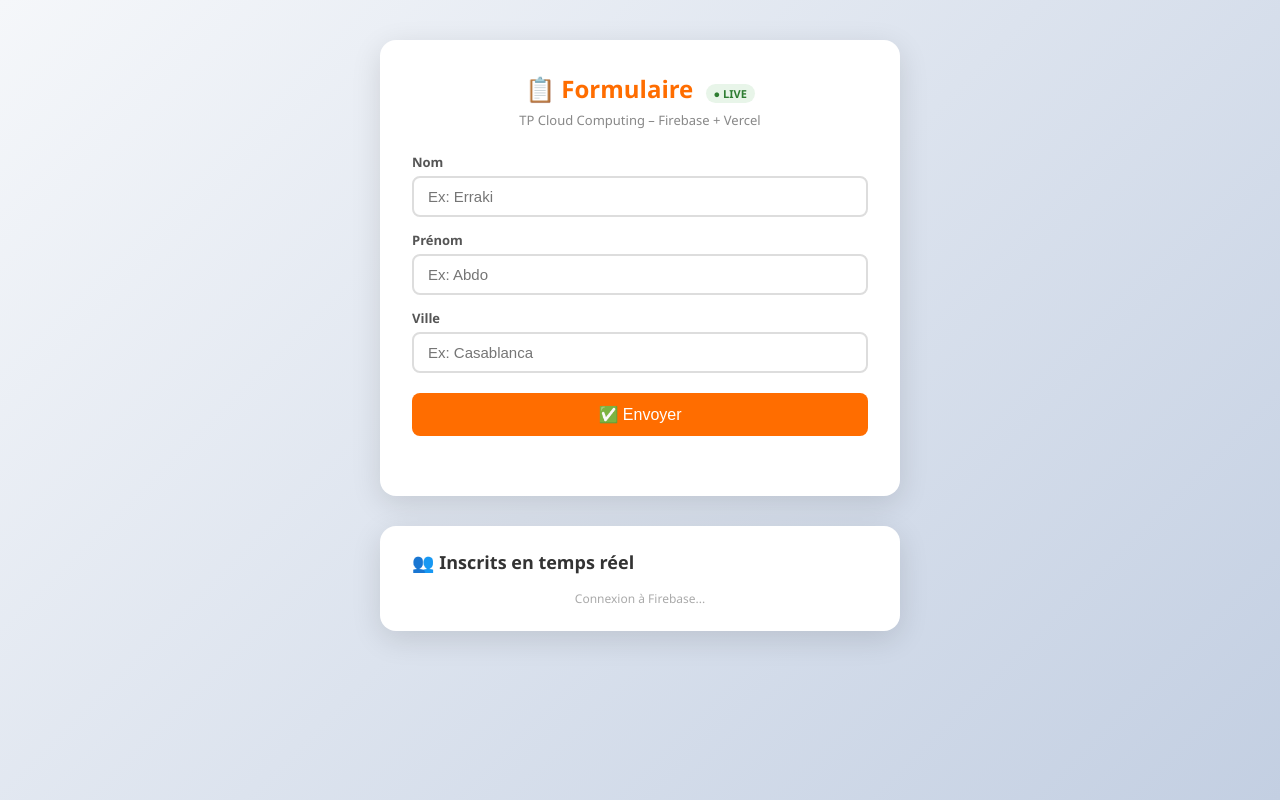
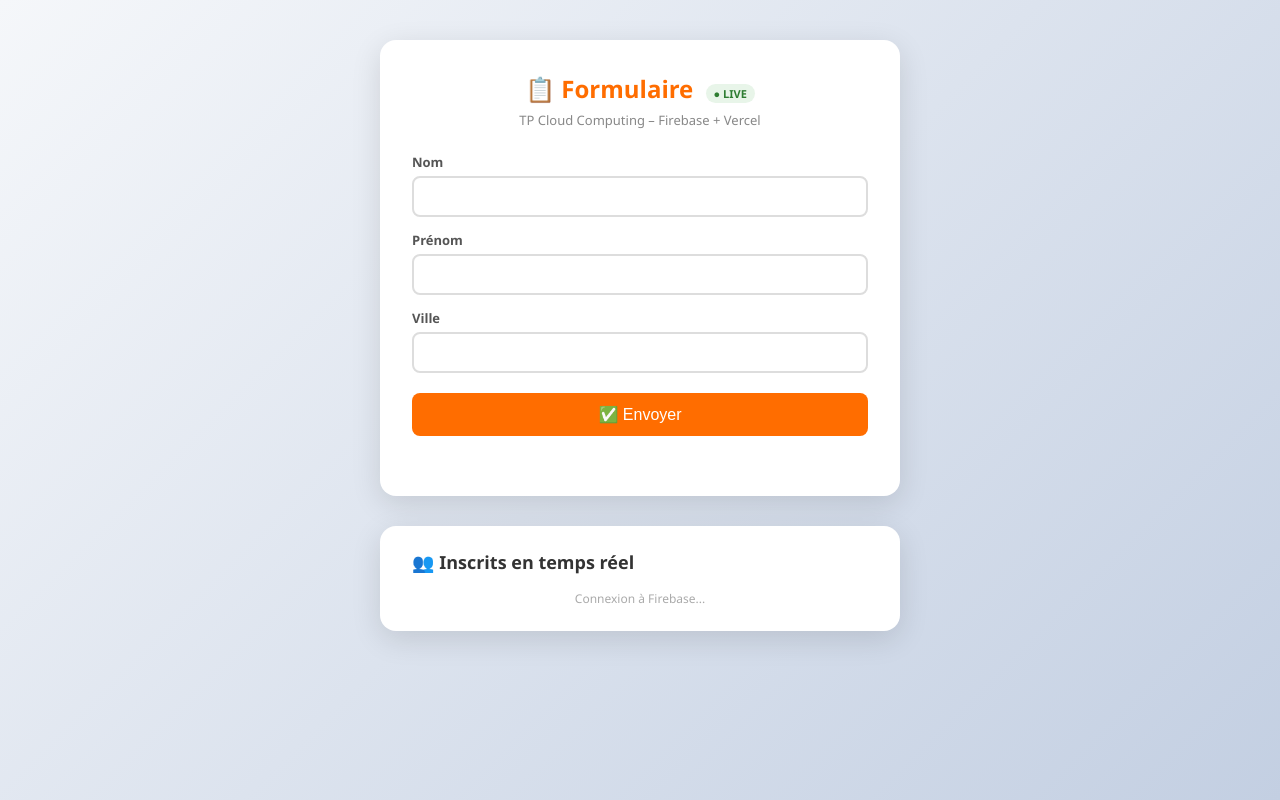
Before and after one commit to Erraki123/cloud, a plain HTML site: page index.html in a window 1280 px wide. Drawn offline with Linux system fonts and the light colour scheme; no server answers.

Commit message:
Update: formulaire nom prenom ville

```diff
--- a/index.html
+++ b/index.html
@@ -99,13 +99,13 @@
     <p class="subtitle">TP Cloud Computing – Firebase + Vercel</p>
 
     <label>Nom</label>
-    <input type="text" id="nom" placeholder="Ex: Erraki" />
+    <input type="text" id="nom"  />
 
     <label>Prénom</label>
-    <input type="text" id="prenom" placeholder="Ex: Abdo" />
+    <input type="text" id="prenom" />
 
     <label>Ville</label>
-    <input type="text" id="ville" placeholder="Ex: Casablanca" />
+    <input type="text" id="ville"  />
 
     <button class="submit-btn" onclick="submitForm()">✅ Envoyer</button>
     <p id="msg"></p>
```
